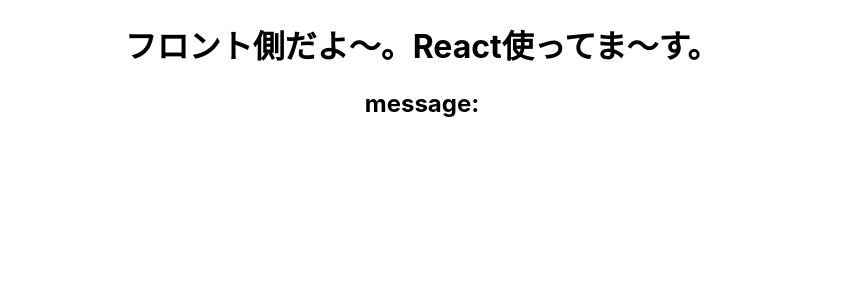
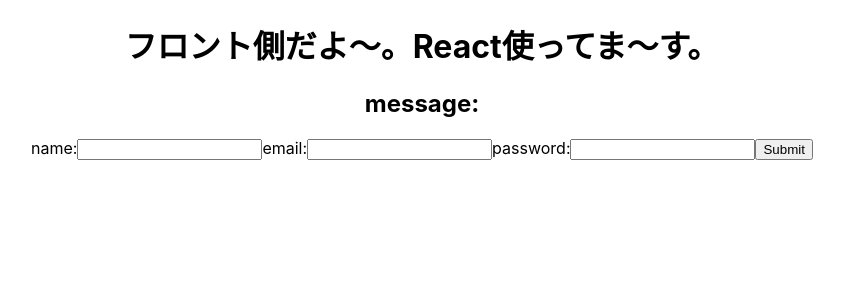
Before and after one commit to azufb/tryExpress, a React (Create React App) app in the folder front/: page / in a window 1280 px wide. Shown: the top 300 px of the page, without its empty margins (218-1062 px from the left). Built offline with nearby package versions, Linux system fonts and the light colour scheme; no server answers.

Commit message:
フォームコンポーネントを追加

```diff
--- a/front/src/App.js
+++ b/front/src/App.js
@@ -1,6 +1,7 @@
 import './App.css';
 import axios from 'axios';
 import { useState } from 'react';
+import UserForm from './components/UserForm';
 
 function App() {
   const [message, setMessage] = useState('');
@@ -17,6 +18,7 @@
     <div className="App">
       <h1>フロント側だよ〜。React使ってま〜す。</h1>
       <h2>message: {message}</h2>
+      <UserForm />
     </div>
   );
 }
```
